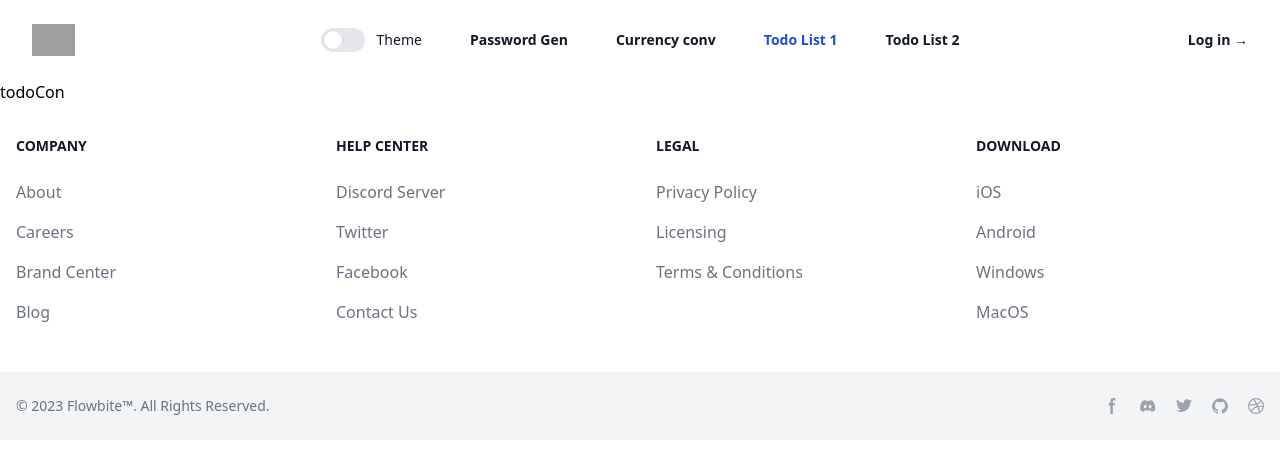
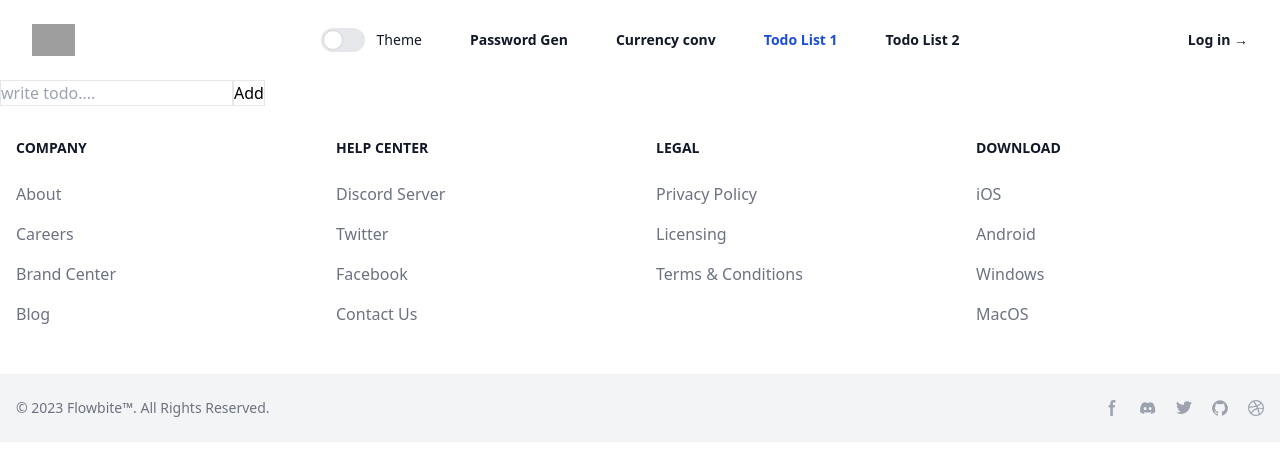
Before and after one commit to arnabjoy123/concepts-proj, a React (Vite) app: page /todo1 in a window 1280 px wide. Shown: the top 456 px of the page. Built offline with nearby package versions, Linux system fonts and the light colour scheme; grey boxes are pictures that could not be loaded.

Commit message:
todo 3rd commit

```diff
--- a/src/Contexts/TodoContext.jsx
+++ b/src/Contexts/TodoContext.jsx
@@ -0,0 +1,16 @@
+import { useContext } from "react";
+import { createContext } from "react";
+
+export const TodoContext = createContext({
+  todos: [{ id: 1, todo: "HIIIII", completed: false }],
+  addTodo: (todo) => {},
+  updateTodo: (id, todo) => {},
+  removeTodo: (id) => {},
+  todoToggle: (id) => {},
+});
+
+export const useTodo = () => {
+  return useContext(TodoContext);
+};
+
+export const TodoProvider = TodoContext.Provider;
--- /dev/null
+++ b/src/components/TodoForm/TodoForm.jsx
@@ -0,0 +1,30 @@
+import { useState } from "react";
+import { useTodo } from "../../Contexts/TodoContext";
+
+function TodoForm() {
+  const [todo, setTodo] = useState("");
+  const { addTodo } = useTodo();
+
+  function add() {
+    if (!todo) return;
+    addTodo({ todo, completed: false });
+    setTodo("");
+  }
+
+  return (
+    <div>
+      <input
+        className="border"
+        value={todo}
+        onChange={(e) => setTodo(e.target.value)}
+        type="text"
+        placeholder="write todo...."
+      />
+      <button className="border" onClick={add}>
+        Add
+      </button>
+    </div>
+  );
+}
+
+export default TodoForm;
--- /dev/null
+++ b/src/components/TodoItem/TodoItem.jsx
@@ -0,0 +1,12 @@
+function TodoItem() {
+  return (
+    <div>
+      <input type="checkbox" />
+      <input className="border" readOnly placeholder="test" />
+      <button className="border">Save/Edit</button>
+      <button className="border">Delete</button>
+    </div>
+  );
+}
+
+export default TodoItem;
--- a/src/pages/TodoCon/todoCon.jsx
+++ b/src/pages/TodoCon/todoCon.jsx
@@ -1,5 +1,47 @@
-function todoCon() {
-  return <div>todoCon</div>;
+import { useState } from "react";
+import { TodoProvider } from "../../Contexts/TodoContext";
+import TodoForm from "../../components/TodoForm/TodoForm";
+import TodoItem from "../../components/TodoItem/TodoItem";
+
+export default function TodoCon() {
+  const [todos, setTodos] = useState([]);
+
+  const addTodo = (todo) => {
+    setTodos((prev) => [{ id: Date.now(), ...todo }, ...prev]);
+  };
+
+  const updateTodo = (id, todo) => {
+    setTodos((prev) => {
+      prev.map((prevtodo) => (prevtodo.id === id ? todo : prevtodo));
+    });
+  };
+
+  const removeTodo = (id) => {
+    setTodos((prev) => prev.filter((prevtodo) => prevtodo.id !== id));
+  };
+
+  const todoToggle = (id) => {
+    setTodos((prev) =>
+      prev.map((prevTodo) =>
+        prevTodo.id === id
+          ? { ...prevTodo, completed: !prevTodo.completed }
+          : prevTodo
+      )
+    );
+  };
+  console.log(todos);
+  return (
+    <TodoProvider
+      value={{ todos, addTodo, updateTodo, removeTodo, todoToggle }}
+    >
+      <div>
+        <TodoForm />
+        {todos.map((todo) => (
+          <div key={todo.id}>
+            <TodoItem todo={todo} />
+          </div>
+        ))}
+      </div>
+    </TodoProvider>
+  );
 }
-
-export default todoCon;
```
